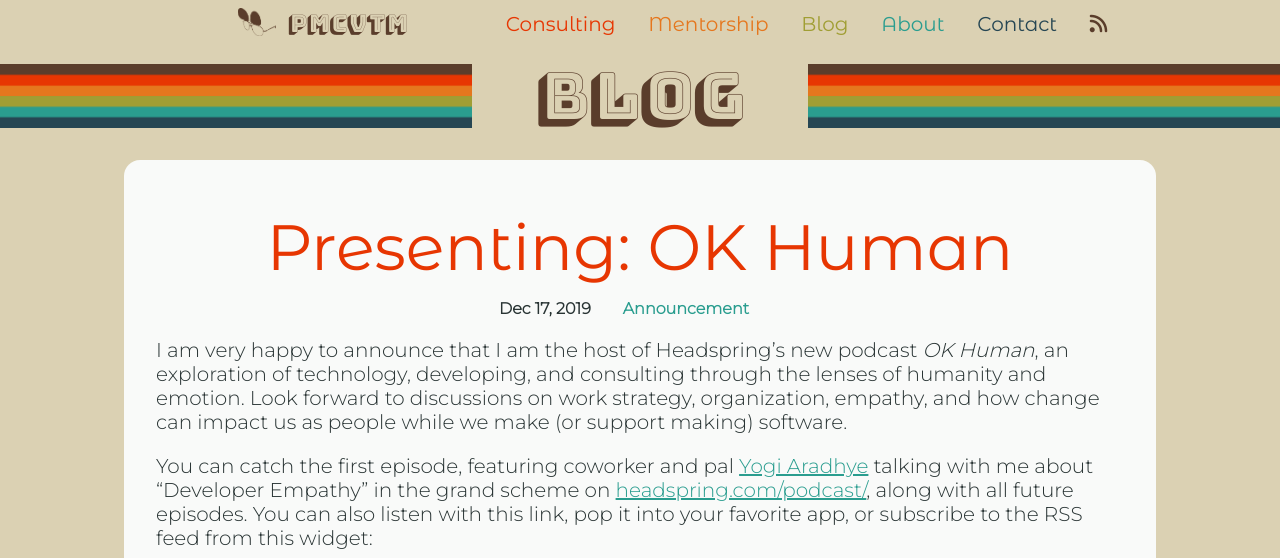
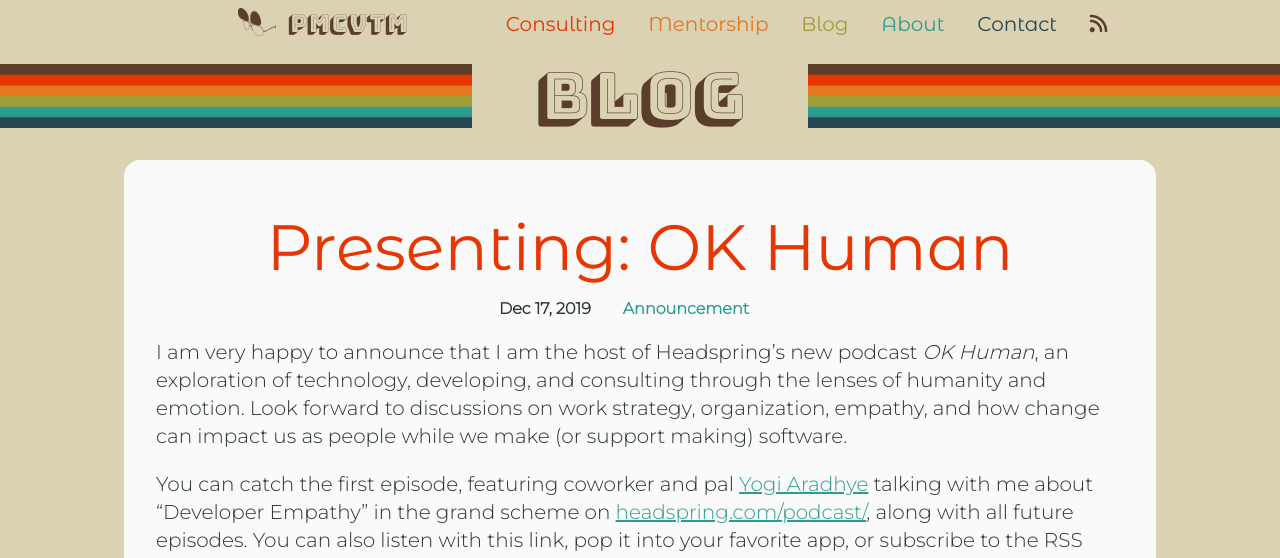
Before and after one commit to pmcvtm/pmcvtm.com, a Jekyll site: the page built from _posts/2019-12-17-presenting-ok-human.md, in a window 1280 px wide. Shown: the top 558 px of the page. Built offline with Jekyll 4.4.1, drawn with Linux system fonts in a browser that asks for light colours; nearby versions of some CDN libraries; some web fonts are replaced.

Commit message:
fix up line heights for readability

```diff
--- a/_sass/site.scss
+++ b/_sass/site.scss
@@ -78,6 +78,10 @@ blockquote {
     padding-left: 0;
 }
 
+.blurb p {
+    line-height: clamp(1.5rem, 2.5vw, 1.75rem);
+}
+
 // === CODE === === === === ===
 
 pre {
```
